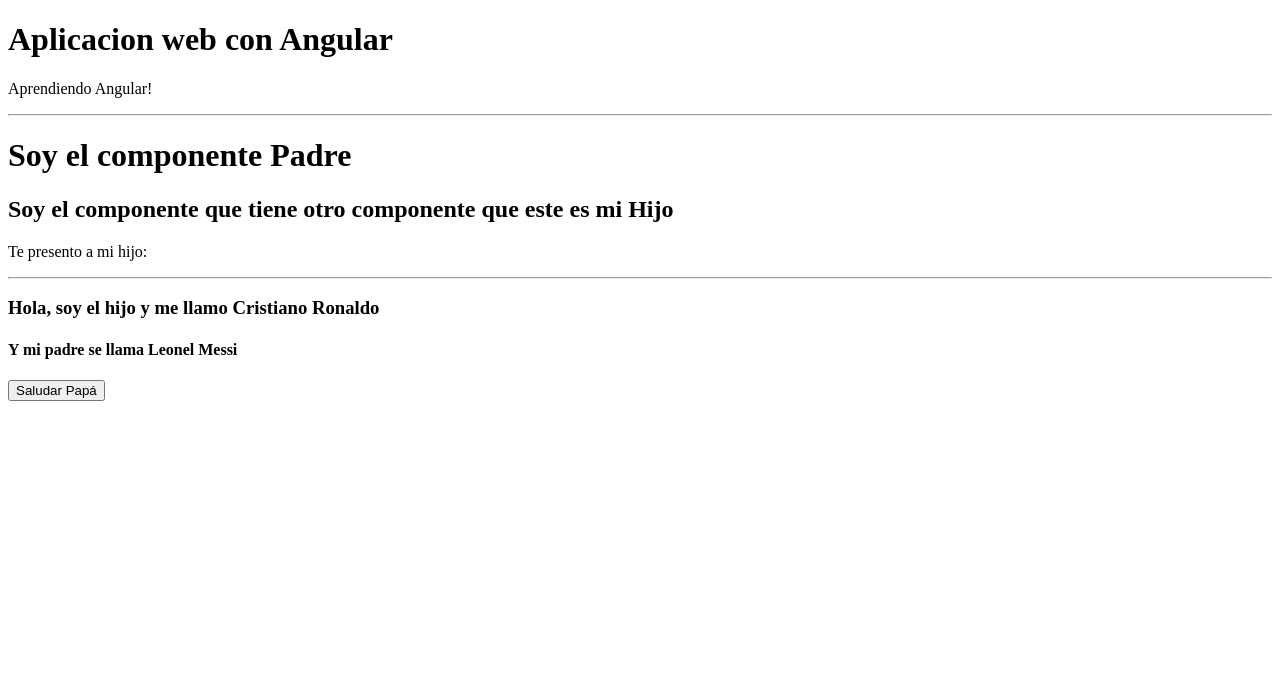
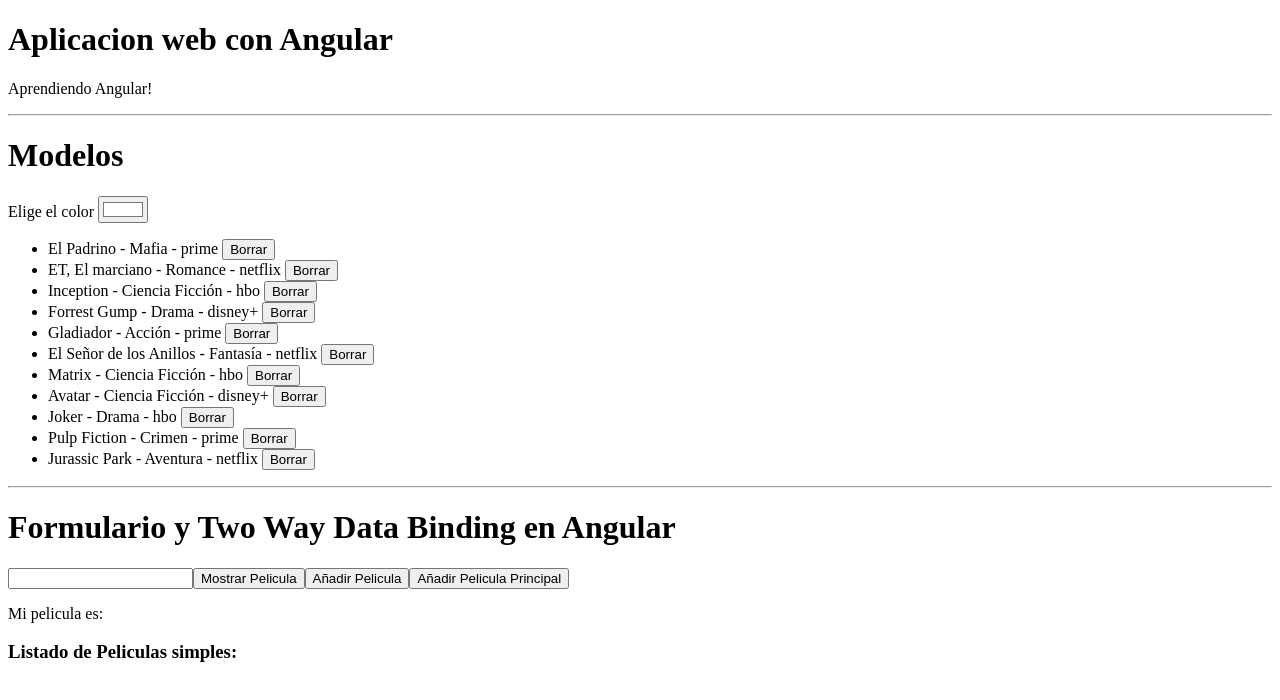
Before and after one commit to Ignacio-Molina-0804/UDemyWebCourse, an Angular app in the folder Angular/: page / in a window 1280 px wide. Shown: the top 700 px of the page. Built offline with nearby package versions, Linux system fonts and the light colour scheme.

Commit message:
Creacion de Servicio en Angular

```diff
--- a/Angular/src/app/app.html
+++ b/Angular/src/app/app.html
@@ -11,7 +11,7 @@
 <!-- <app-ventas></app-ventas> -->
 
 <!-- Two Way Data Binding y Eventos simples -->
-<!-- <app-cine></app-cine> -->
+<app-cine></app-cine>
 
 <!-- Eventos -->
 <!-- <app-carrito> </app-carrito> -->
@@ -19,4 +19,5 @@
 <!-- Signals -->
 <!-- <app-carrito-signals></app-carrito-signals> -->
 
-<app-padre></app-padre>
+<!-- Input y Output Datos - Padre e Hijo -->
+<!-- <app-padre></app-padre> -->
--- a/Angular/src/app/app.ts
+++ b/Angular/src/app/app.ts
@@ -10,7 +10,7 @@ import { Padre } from './components/padre/padre';
 
 @Component({
   selector: 'app-root',
-  imports: [Padre],
+  imports: [Padre, Cine],
   templateUrl: './app.html',
   styleUrl: './app.css'
 })
--- a/Angular/src/app/components/cine/cine.ts
+++ b/Angular/src/app/components/cine/cine.ts
@@ -2,10 +2,12 @@ import { Component } from '@angular/core';
 import { Pelicula } from '../../models/pelicula';
 import { FormsModule } from '@angular/forms';
 import { NgStyle } from '@angular/common';
+import { PeliculaService } from '../../service/pelicula.service';
 
 @Component({
   selector: 'app-cine',
   imports: [FormsModule, NgStyle],
+  providers: [PeliculaService],
   templateUrl: './cine.html',
   styleUrl: './cine.css',
 })
@@ -18,7 +20,8 @@ export class Cine {
 
   public color: string = "#FFFFFF"
 
-  constructor() {
+  constructor(private peliculaService: PeliculaService) {
+
     this.titulo = 'Modelos';
     this.peliculas = [
       new Pelicula(1, 'El Padrino', 'Mafia', 'Coppola', 1976, 'prime', false),
@@ -47,6 +50,8 @@ export class Cine {
     console.log(this.peliculas);
 
     this.peliculas[1].titulo = 'ET, El marciano';
+
+    this.peliculaService.saludoServicio()
   }
 
   ngDoCheck() {
--- /dev/null
+++ b/Angular/src/app/service/pelicula.service.ts
@@ -0,0 +1,21 @@
+import { Injectable } from "@angular/core";
+
+
+// Servicio a nivel global en tu programa.
+// @Injectable({
+//     providedIn: "root"
+// })
+
+// Servicio a nivel individual en un componente utilizando los providers.
+@Injectable()
+
+
+export class PeliculaService{
+
+    saludoServicio(){
+
+        console.log("Hola desde el servicio")
+
+    }
+
+}
```
